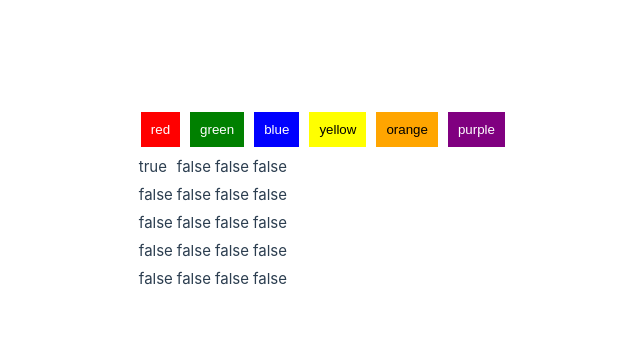
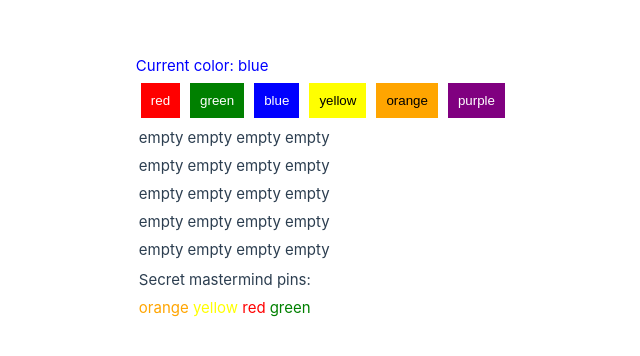
Before and after one commit to JohanCodeForFun/mastermind, a Vue app: page / in a window 1280 px wide. Shown: the part 212-568 px from the top of the page, without its empty margins (130-770 px from the left). Built offline with nearby package versions, Linux system fonts and the light colour scheme; the HTML template or start-up script is replaced by a standard one.

Commit message:
add mastermind row and randomly set starting color pins

```diff
--- a/src/App.vue
+++ b/src/App.vue
@@ -1,18 +1,19 @@
 <script setup lang="ts">
-import { reactive, ref } from 'vue'
+import { reactive, ref, onMounted } from 'vue'
 
 import PinRow from './components/PinRow.vue'
 import PickColor from './components/PickColor.vue'
+import MasterMindRow from './components/MasterMindRow.vue'
 
 const pinRow = reactive([
-  ['true', 'false', 'false', 'false'],
-  ['false', 'false', 'false', 'false'],
-  ['false', 'false', 'false', 'false'],
-  ['false', 'false', 'false', 'false'],
-  ['false', 'false', 'false', 'false'],
+  ['empty', 'empty', 'empty', 'empty'],
+  ['empty', 'empty', 'empty', 'empty'],
+  ['empty', 'empty', 'empty', 'empty'],
+  ['empty', 'empty', 'empty', 'empty'],
+  ['empty', 'empty', 'empty', 'empty'],
 ])
 
-let currentColor = ref<string>('white')
+let currentColor = ref<string>('blue')
 
 const updateColor = (color: string) => {
   currentColor.value = color
@@ -21,6 +22,18 @@ const updateColor = (color: string) => {
 const updateRow = ({ rowIndex, colIndex }: { rowIndex: number; colIndex: number }) => {
   pinRow[rowIndex][colIndex] = currentColor.value
 }
+
+const knownColors = ['red', 'blue', 'green', 'yellow', 'orange', 'purple']
+const secretPins = ref<string[]>([])
+
+const generateSecretPins = () => {
+  for (let i = 0; i < 4; i++) {
+    const randomIndex = Math.floor(Math.random() * knownColors.length)
+    secretPins.value.push(knownColors[randomIndex])
+  }
+}
+
+onMounted(() => generateSecretPins())
 </script>
 
 <template>
@@ -28,6 +41,7 @@ const updateRow = ({ rowIndex, colIndex }: { rowIndex: number; colIndex: number
     <p :style="{ color: currentColor }">Current color: {{ currentColor }}</p>
     <PickColor :currentColor="currentColor" @updateColor="updateColor" />
     <PinRow :row="pinRow" @update-row="updateRow" />
+    <MasterMindRow :data="secretPins" />
   </main>
 </template>
 
--- /dev/null
+++ b/src/components/MasterMindRow.vue
@@ -0,0 +1,22 @@
+<script setup lang="ts">
+defineProps<{
+  data: string[]
+}>()
+</script>
+
+<template>
+  <table>
+    <tbody>
+      <tr>
+        <td :colspan="data.length">Secret mastermind pins:</td>
+      </tr>
+      <tr>
+        <td v-for="pin in data" :style="{ color: pin }">
+          {{ pin }}
+        </td>
+      </tr>
+    </tbody>
+  </table>
+</template>
+
+<style scoped></style>
--- a/src/components/PickColor.vue
+++ b/src/components/PickColor.vue
@@ -1,7 +1,7 @@
 <script setup lang="ts">
 import { defineEmits } from 'vue'
 
-const props = defineProps<{
+defineProps<{
   currentColor: string
 }>()
 
```
